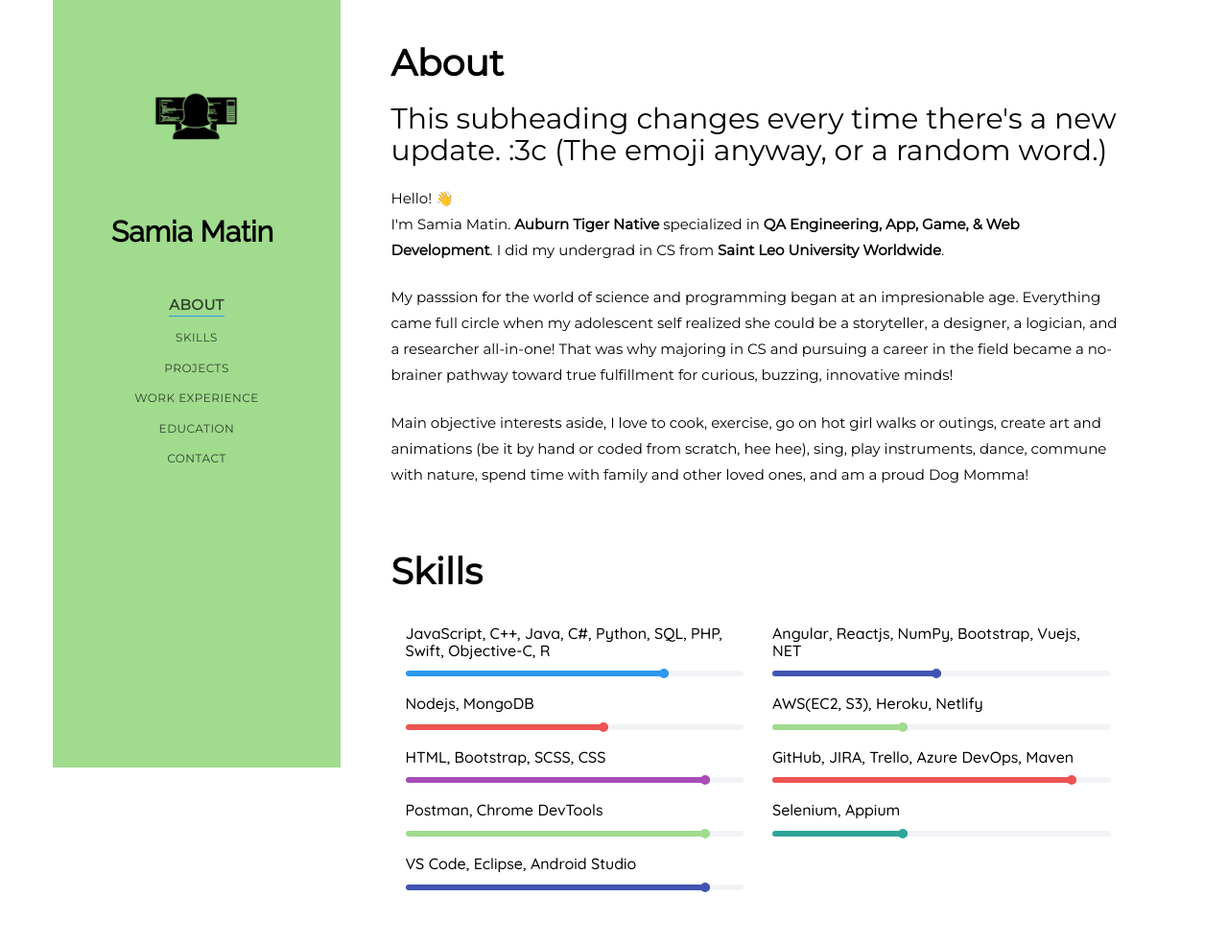
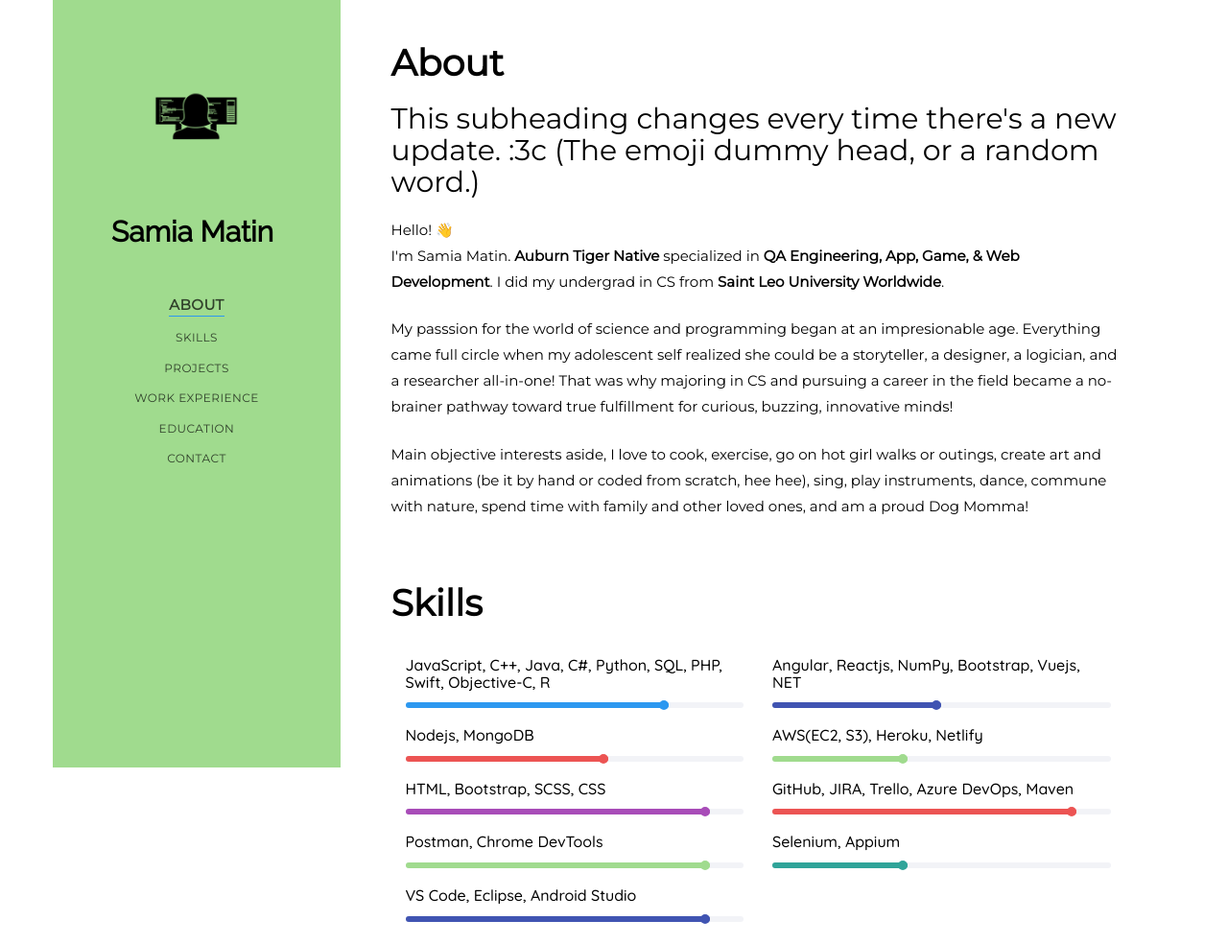
Before and after one commit to aladyintech/OfficialFolio, a plain HTML site: page index.html in a window 1280 px wide. Shown: the top 984 px of the page at 96% size. Drawn offline with Linux system fonts and the light colour scheme; no server answers; a web font is replaced by a local one.

Commit message:
Update index.html

```diff
--- a/index.html
+++ b/index.html
@@ -79,7 +79,7 @@
                          data-animate-effect="fadeInLeft">
                         <div class="about-desc">
                            <h1>About</h1>
-                           <h2>This subheading changes every time there's a new update. :3c (The emoji anyway, or a random word.)</h2>
+                           <h2>This subheading changes every time there's a new update. :3c (The emoji dummy head, or a random word.)</h2>
                            <p> Hello! &#128075; <br>I'm Samia Matin.
                               <b>Auburn Tiger Native</b> specialized in
                               <b>QA Engineering, App, Game, & Web Development</b>. I did my undergrad
```
